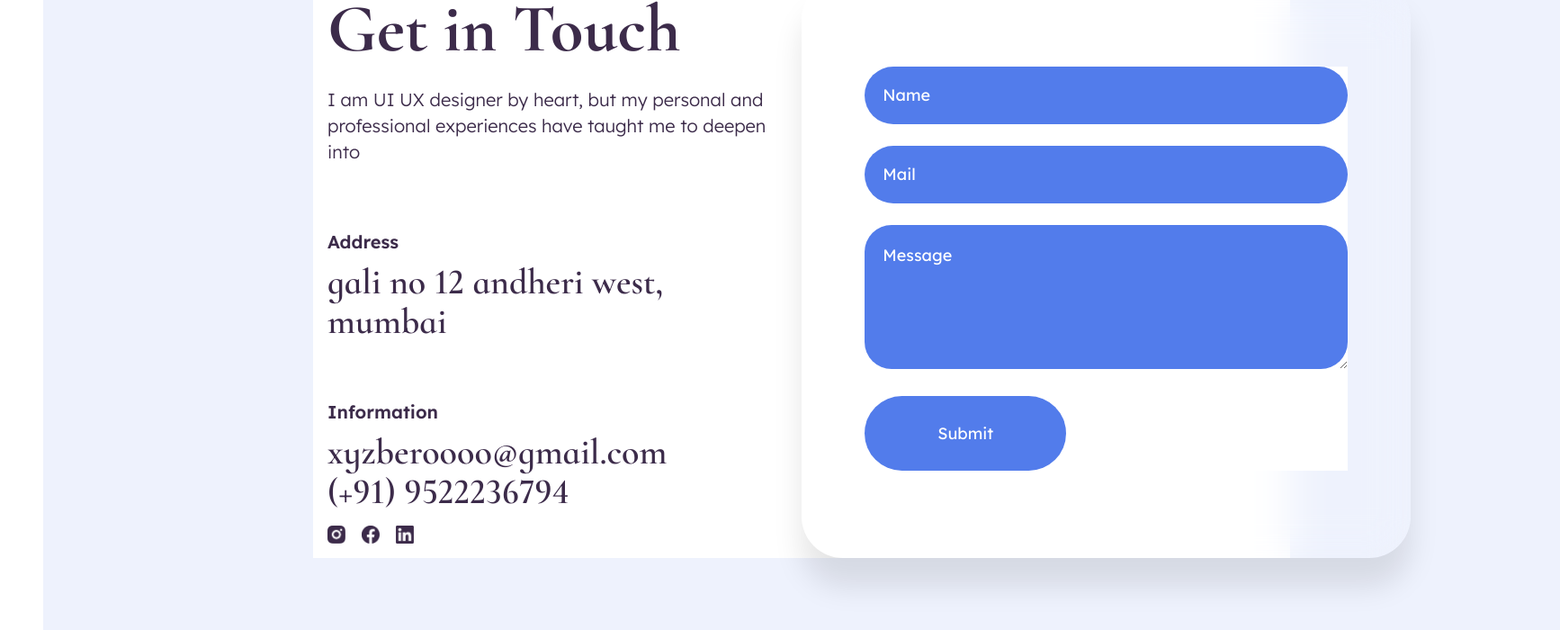
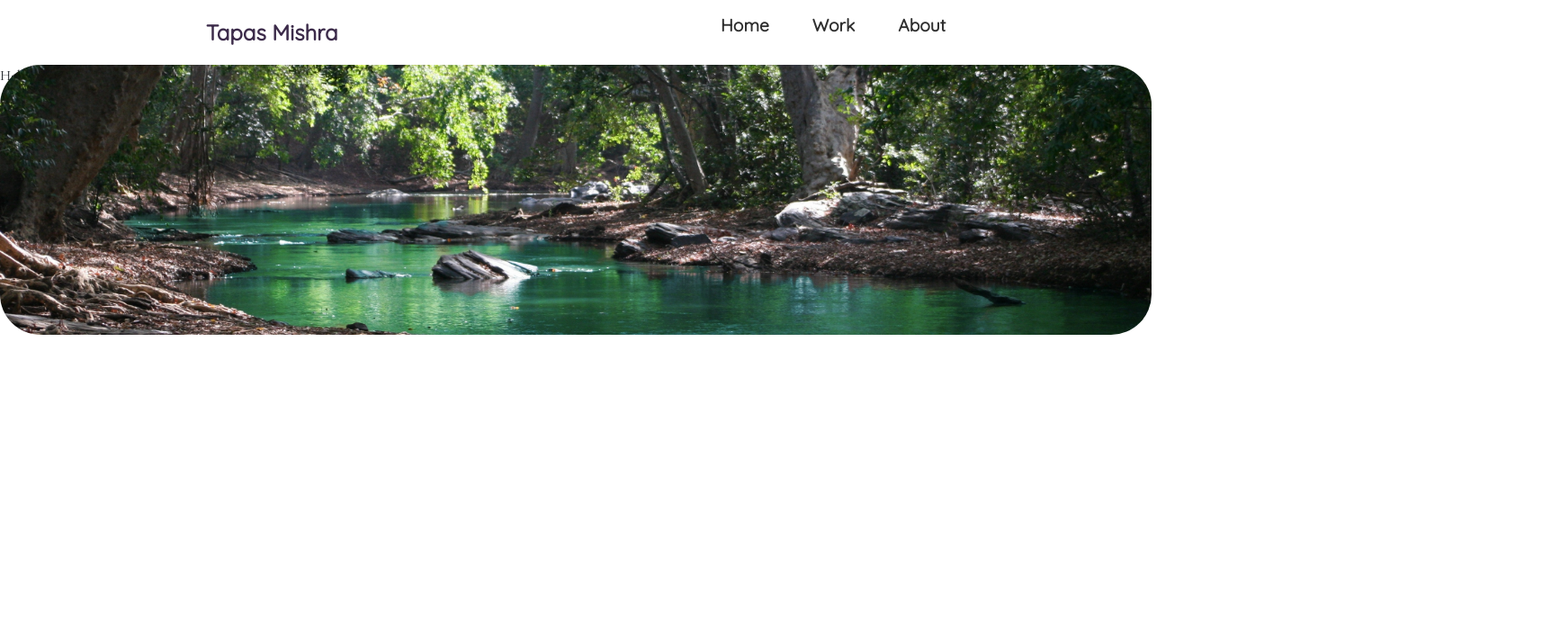
Before and after one commit to Prasannas544/angular_portfolio, an Angular app: page / in a window 1280 px wide. Shown: the top 700 px of the page at 90% size, 1734 px wide, since content can reach past the window. Built offline with nearby package versions, Linux system fonts and the light colour scheme.

Commit message:
footer all done

```diff
--- a/src/app/app.component.html
+++ b/src/app/app.component.html
@@ -1,11 +1,10 @@
-<div class="px-5">
-    <div class="position-relative" style="height: 100vh; width: 100%;">
-
-        <app-navbar></app-navbar>
-
-        <div style='position: absolute; bottom: 0;'>
-            <app-footer></app-footer>
-        </div>
-    </div>
+<div class="position-relative" style="height: 100vh; width: 100vw;">
+  <app-navbar></app-navbar>
+  <div style="min-height: 1000px;">
+    Hello,World
+  </div>
+  <div>
+    <app-footer></app-footer>
+  </div>
 </div>
 <router-outlet></router-outlet>
--- a/src/app/footer/footer.component.html
+++ b/src/app/footer/footer.component.html
@@ -3,7 +3,7 @@
     <div class="left">
         <div style="padding-bottom: 55px;" class="header">
             <h2 style="padding-bottom: 13px;">Get in Touch</h2>
-            <p>I am UI UX designer by heart, but my personal and professional experiences have taught me to deepen into
+            <p style="width: 75%;">I am UI UX designer by heart, but my personal and professional experiences have taught me to deepen into
             </p>
         </div>
 
--- a/src/app/footer/footer.component.scss
+++ b/src/app/footer/footer.component.scss
@@ -1,8 +1,6 @@
 .footer_wrapper {
-    background: #EEF2FD;
+    background-color: #EEF2FD !important;
     display: flex;
-    position: absolute;
-    bottom: 0;
     min-width: 100vw;
     justify-content: space-between;
     padding: 180px 300px;
@@ -14,6 +12,7 @@
     display: flex;
     flex-direction: column;
     padding: 16px;
+    background-color: #EEF2FD;
 
     h5 {
         font-family: 'Lexend Deca';
@@ -92,7 +91,11 @@
         input,
         textarea {
             border: none;
-
+            color: #fff;
+            font-weight: 400;
+            font-size: 18px;
+            font-family: 'Lexend Deca';
+            font-style: normal;
             background: #527CEB;
             border-radius: 200px;
             padding: 20px;
--- a/src/styles.scss
+++ b/src/styles.scss
@@ -8,9 +8,9 @@
     padding: 0;
     box-sizing: border-box;
     font-family: 'Cormorant Infant', serif;
-    font-family: 'Roboto', sans-serif;
-    font-family: 'Quicksand', sans-serif;
-    background-color: #FFF;
+    // font-family: 'Roboto', sans-serif;
+    // font-family: 'Quicksand', sans-serif;
+    // background-color: #FFF;
 }
 
 .navbar_container{
```
